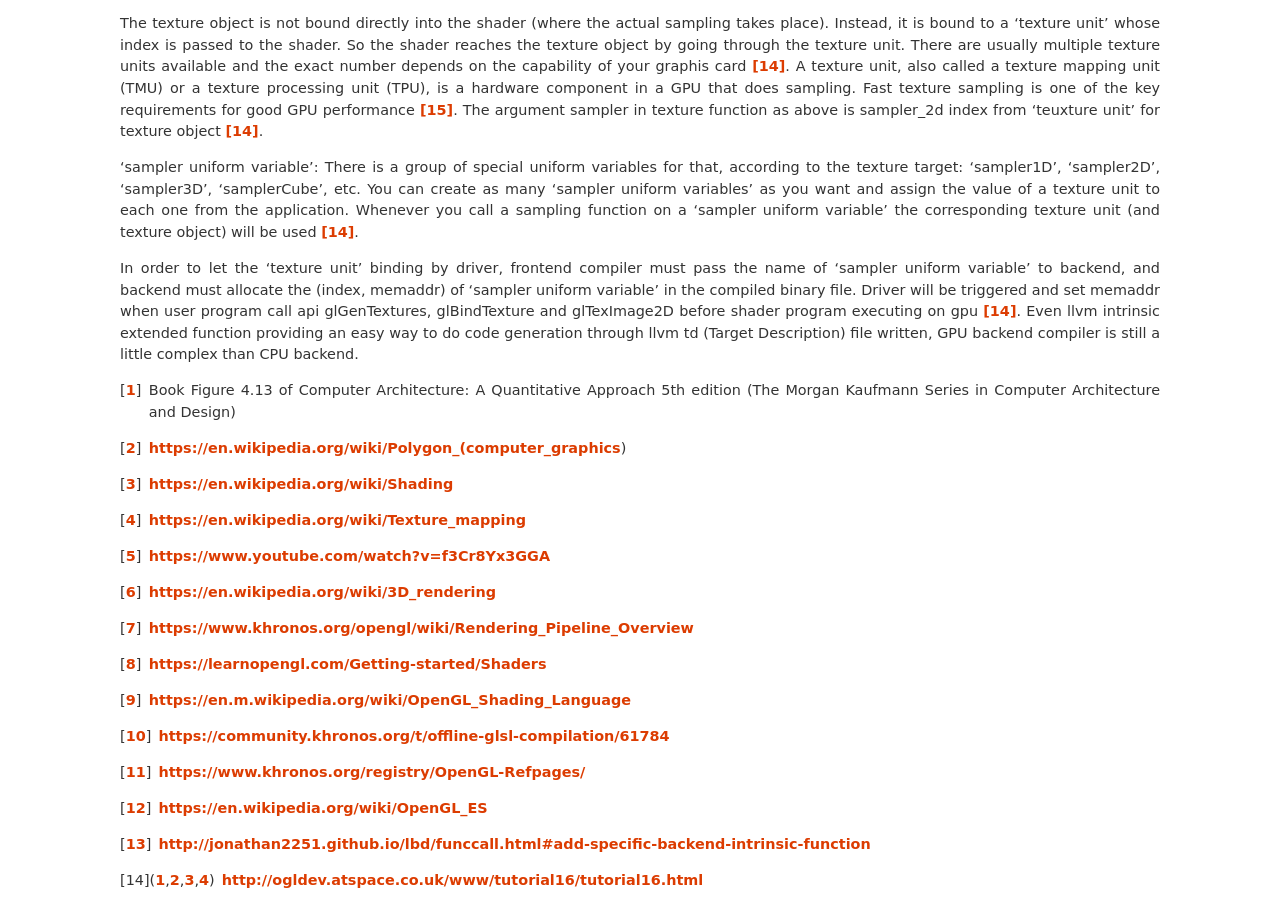
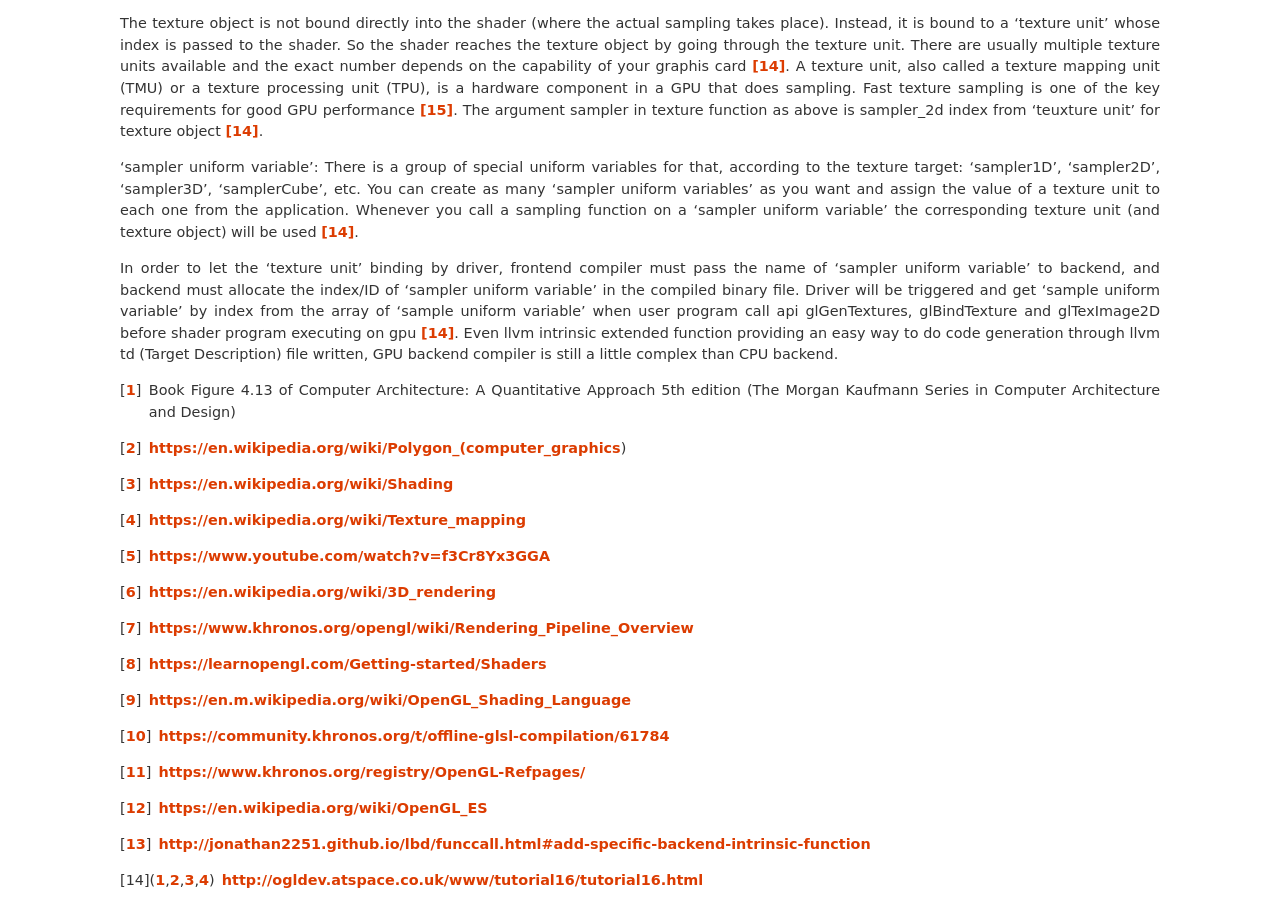
Before and after one commit to Jonathan2251/lbd, a Sphinx documentation site: the page built from source/gpu.rst, in a window 1280 px wide and 900 px high, scrolled down 3472 px. Built offline with Sphinx 7.4.7, drawn with Linux system fonts in a browser that asks for light colours; pages that are not in the unit, such as notebooks, are missing from menus.

Commit message:
correct of explanation for sample uniform variable

```diff
--- a/source/gpu.rst
+++ b/source/gpu.rst
@@ -190,9 +190,10 @@ corresponding texture unit (and texture object) will be used [#textureobject]_.
 
 In order to let the 'texture unit' binding by driver, frontend compiler must
 pass the name of 'sampler uniform variable' to backend, and backend must
-allocate the (index, memaddr) of 'sampler uniform variable' in the compiled
+allocate the index/ID of 'sampler uniform variable' in the compiled
 binary file.
-Driver will be triggered and set memaddr when user program call api
+Driver will be triggered and get 'sample uniform variable' by index from the
+array of 'sample uniform variable' when user program call api
 glGenTextures, glBindTexture and glTexImage2D before shader program
 executing on gpu [#textureobject]_.
 Even llvm intrinsic extended function providing an easy way to do code
```
